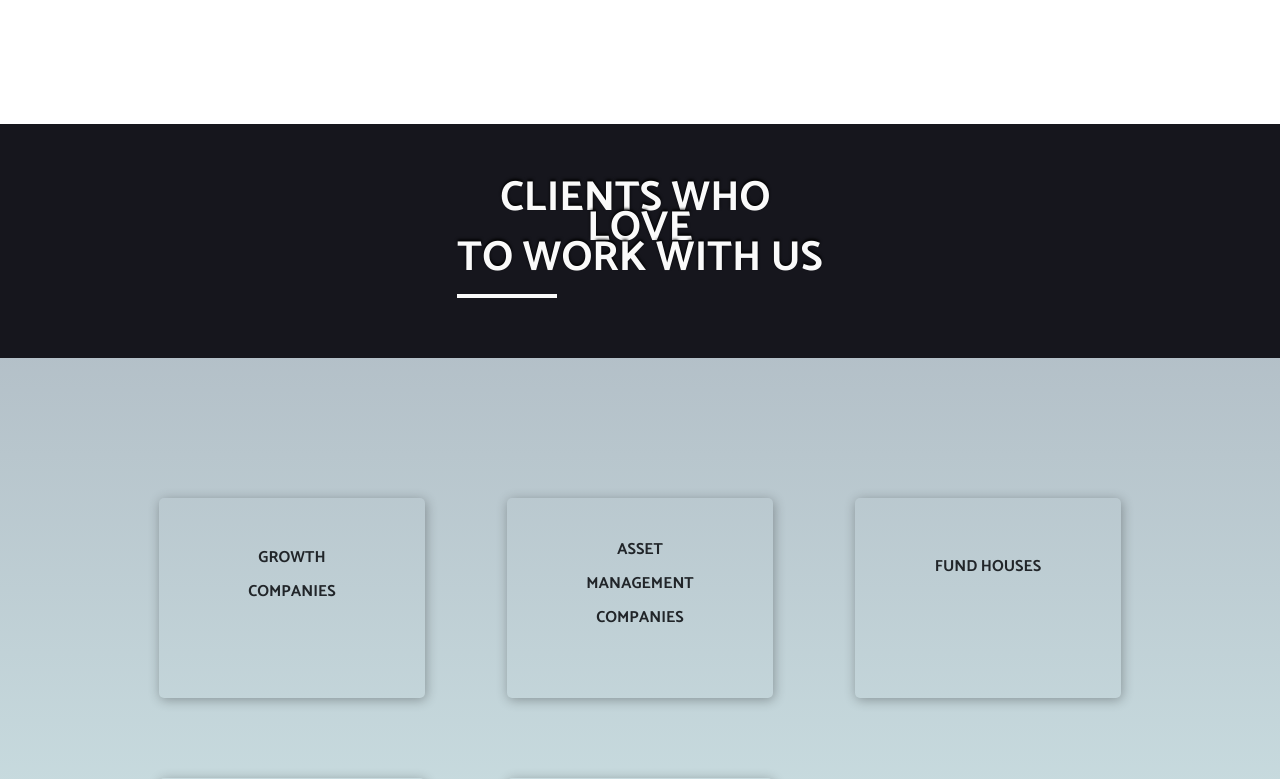
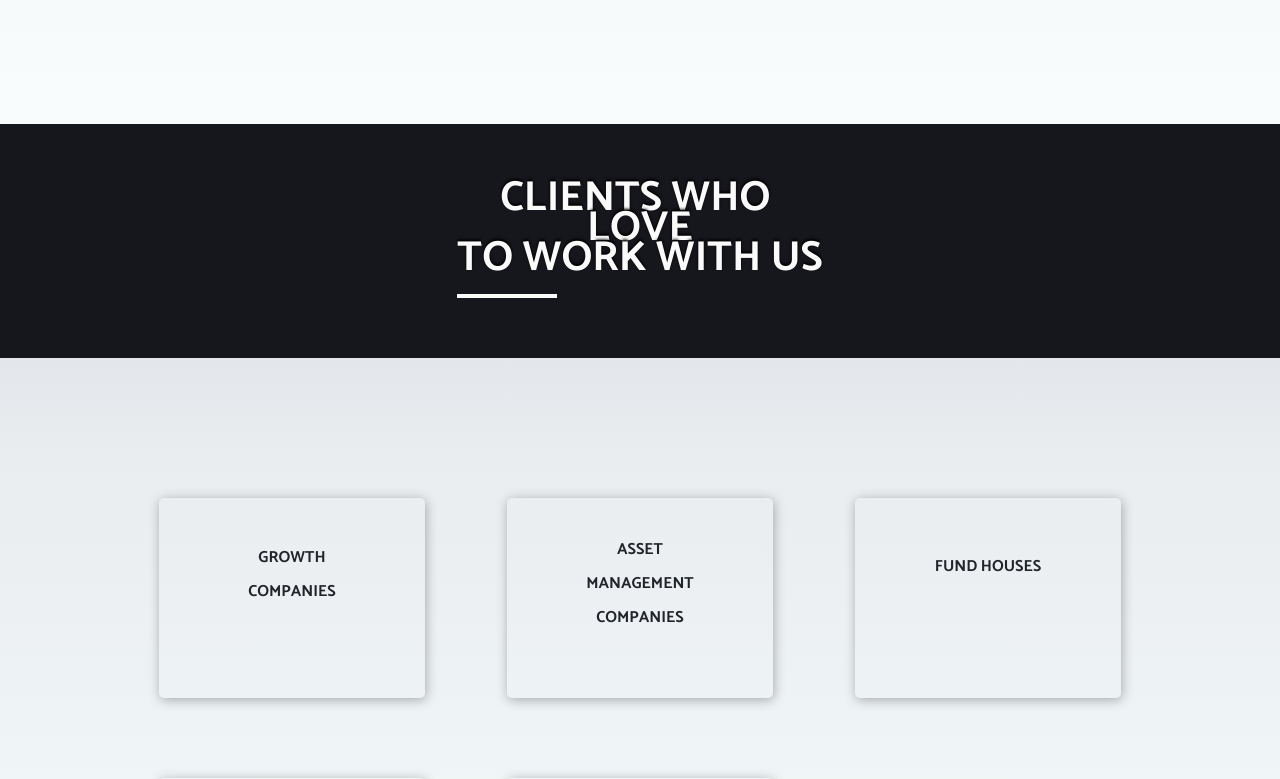
Before and after one commit to mritunjaysaha/project-1, a Next.js app: page / in a window 1280 px wide. Shown: the part 1760-2539 px from the top of the page. Built offline with nearby package versions, Linux system fonts and the light colour scheme.

Commit message:
added background gradient

```diff
--- a/src/body.jsx
+++ b/src/body.jsx
@@ -10,7 +10,7 @@ export function Body() {
     return (
         <>
             {/* Offerings */}
-            <section className={styles.cardsSection}>
+            <section className={`${styles.cardsSection} ${styles.gradient1}`}>
                 <div className={`${styles.backgroundBlack}`}>
                     <h3 className={`${styles.multiLineHeader}`}>
                         Our core
@@ -59,7 +59,7 @@ export function Body() {
             </section>
 
             {/* Team page */}
-            <section className={styles.cardsSection}>
+            <section className={`${styles.cardsSection} ${styles.gradient1}`}>
                 <div className={`${styles.backgroundBlack}`}>
                     <h3 className={`${styles.multiLineHeader}`}>
                         Meet our
--- a/styles/body.module.scss
+++ b/styles/body.module.scss
@@ -145,11 +145,19 @@
 }
 
 .gradient1 {
+    // background-image: linear-gradient(
+    //     180deg,
+    //     #a9b2bd,
+    //     #b8c6cd,
+    //     #c7dade,
+    //     #d6efef
+    // );
+
     background-image: linear-gradient(
         180deg,
-        #a9b2bd,
-        #b8c6cd,
-        #c7dade,
-        #d6efef
+        hsl(214.7, 13.3%, 86%),
+        hsl(205.3, 17.4%, 92.6%),
+        hsl(195.8, 25.3%, 95.3%),
+        hsl(183.3, 45%, 98.2%)
     );
 }
```
